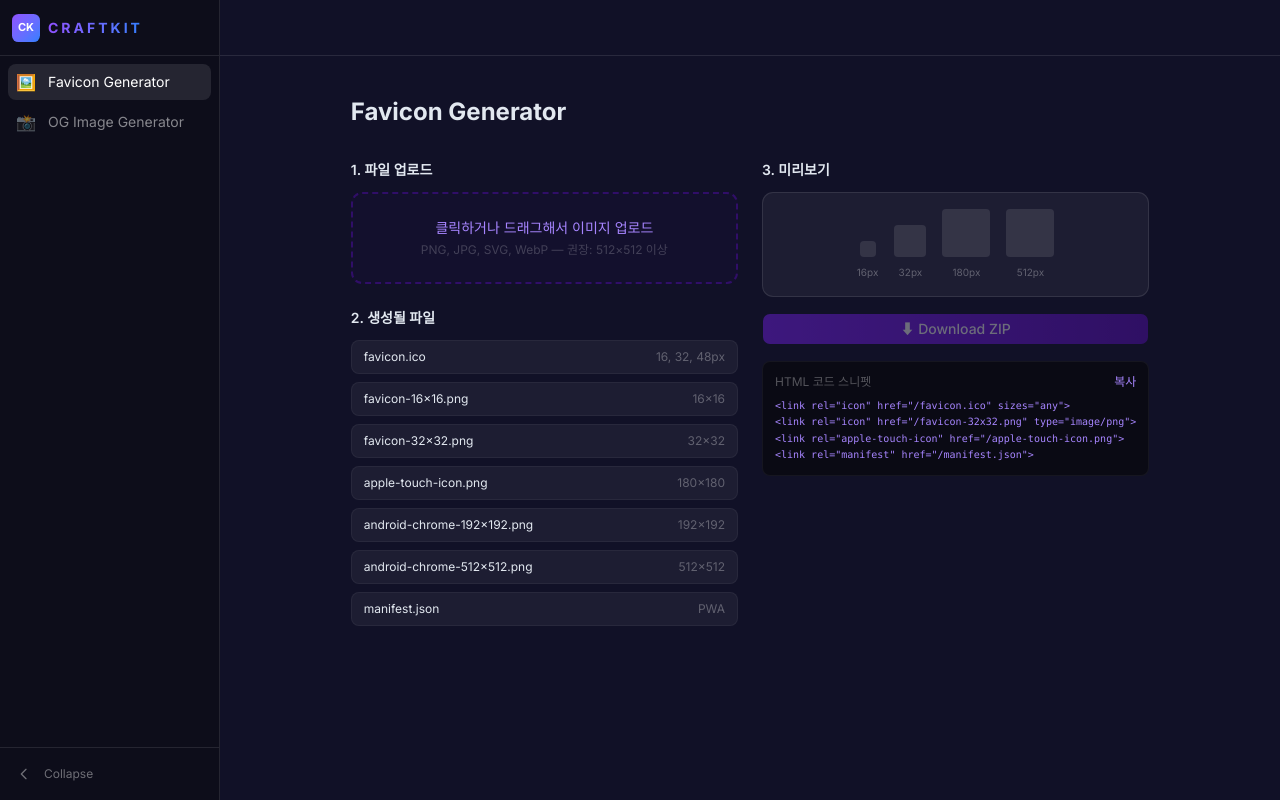
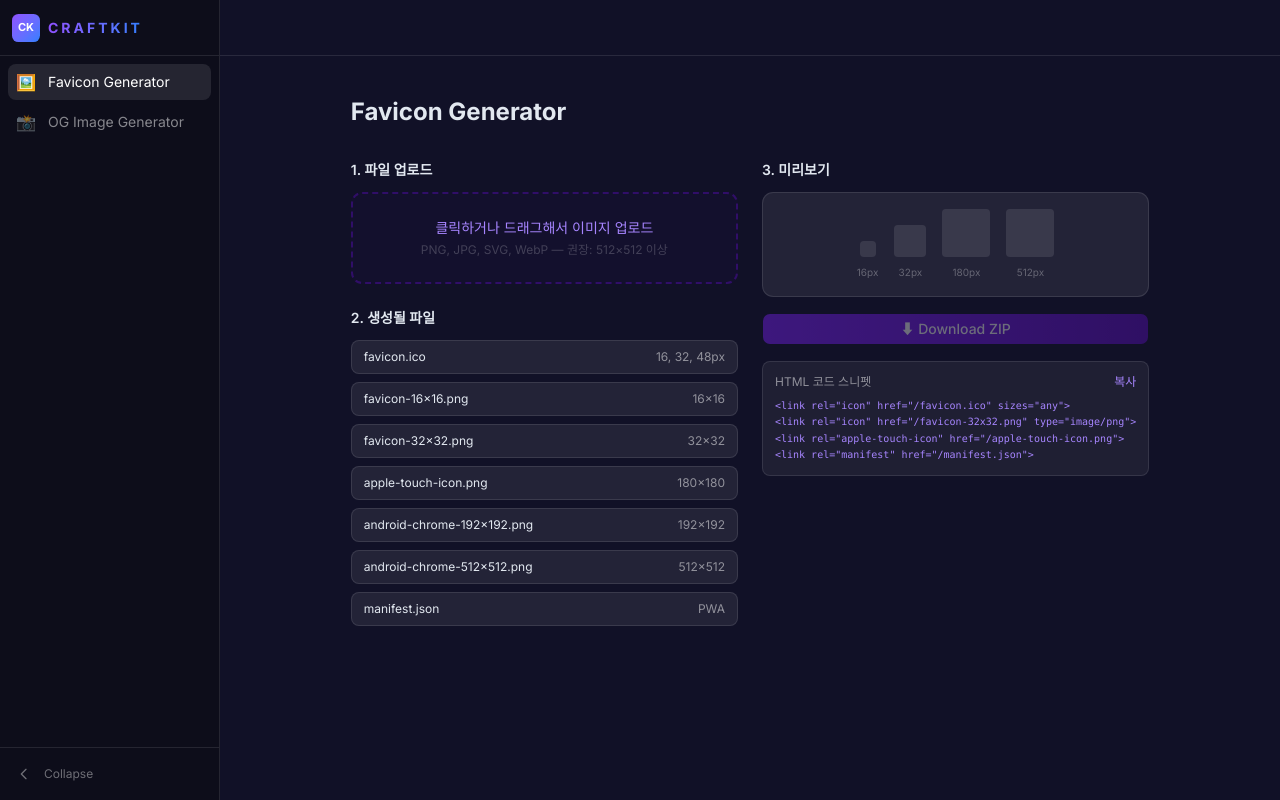
Before and after one commit to wjdxodbs/craftkit, a Next.js app: page /tools/favicon in a window 1280 px wide. Built offline with nearby package versions, Linux system fonts and the light colour scheme.

Commit message:
style: FaviconGenerator 보더, 카드 배경, 텍스트 대비 개선

```diff
--- a/src/widgets/favicon-generator/ui/FaviconGenerator.tsx
+++ b/src/widgets/favicon-generator/ui/FaviconGenerator.tsx
@@ -76,7 +76,7 @@ export function FaviconGenerator() {
           <h2 className="mb-3 text-sm font-semibold text-slate-200">
             3. 미리보기
           </h2>
-          <div className="rounded-xl border border-white/10 bg-white/5 p-4">
+          <div className="rounded-xl border border-white/10 bg-white/[0.08] p-4">
             <div className="flex items-end justify-center gap-4">
               {PREVIEW_SIZES.map((size) => {
                 const displaySize = Math.min(size, 48)
@@ -114,9 +114,9 @@ export function FaviconGenerator() {
           </Button>
         </motion.div>
 
-        <div className="rounded-lg border border-white/5 bg-[#0a0a14] p-3">
+        <div className="rounded-lg border border-white/10 bg-white/[0.06] p-3">
           <div className="mb-2 flex items-center justify-between">
-            <span className="text-xs text-white/30">HTML 코드 스니펫</span>
+            <span className="text-xs text-white/50">HTML 코드 스니펫</span>
             <button
               onClick={handleCopy}
               className="text-xs text-violet-400 transition-colors hover:text-violet-300"
@@ -141,9 +141,9 @@ function FileRow({
   size: string
 }) {
   return (
-    <div className="flex items-center justify-between rounded-lg border border-white/5 bg-white/5 px-3 py-2">
+    <div className="flex items-center justify-between rounded-lg border border-white/10 bg-white/[0.08] px-3 py-2">
       <span className="text-xs text-slate-200">{filename}</span>
-      <span className="text-xs text-white/30">{size}</span>
+      <span className="text-xs text-white/50">{size}</span>
     </div>
   )
 }
```
